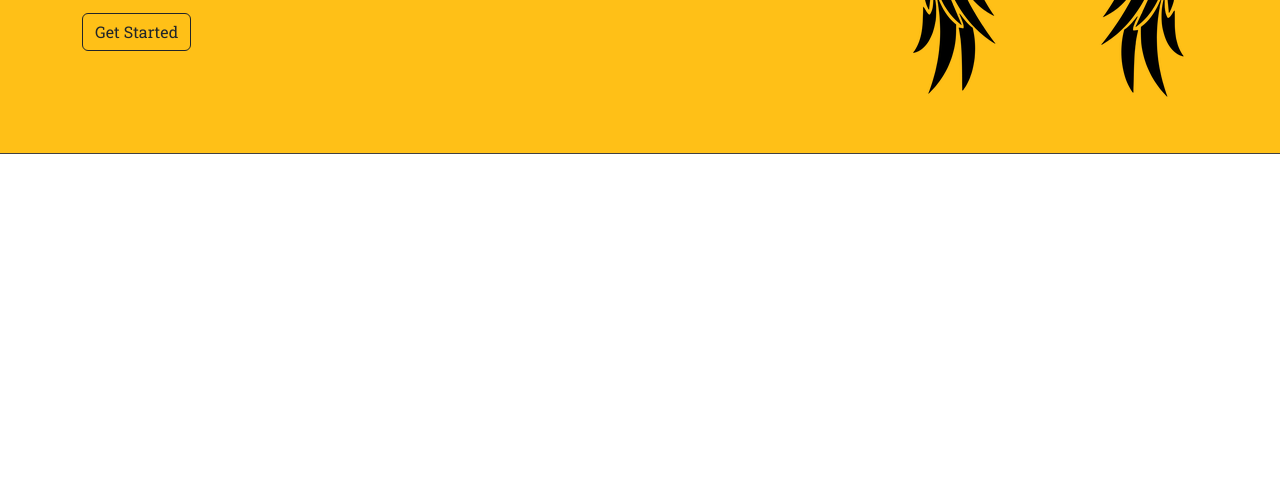
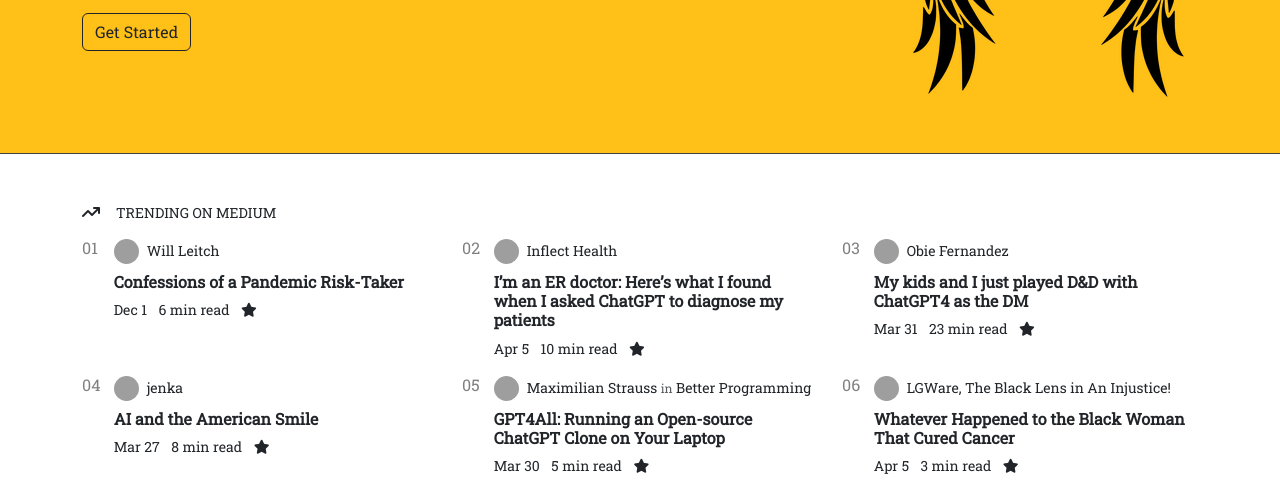
Before and after one commit to rabiakaya0/websitesinasilyapilir, a plain HTML site: page index.html in a window 1280 px wide. Shown: the part 354-846 px from the top of the page. Before the commit the page ends 800 px from the top, so only its background shows below. Drawn offline with Linux system fonts and the light colour scheme; grey boxes are pictures that could not be loaded.

Commit message:
kullanicilar

```diff
--- a/index.html
+++ b/index.html
@@ -45,6 +45,7 @@
         </div>
       </div>
     </nav>
+
     <div class="bg-sari py-5 bg-borderbottom">
       <div class="container">
         <div class="row">
@@ -65,6 +66,136 @@
       </div>
     </div>
 
+    <div class="container mt-5">
+      <div class="row">
+        <div class="col-12 mb-2">
+          <!-- font awesome -->
+          <h6><i class="fa-solid fa-arrow-trend-up"></i><small class="ms-3">TRENDING ON MEDIUM</small></h6>
+        </div>
+        <article class="col-sm-4">
+          <div class="row">
+            <div class="col-1">
+              <h6 class="text-black-50">01</h6>
+            </div>
+            <div class="col-11">
+              <img class="rounded-circle" src="https://picsum.photos/id/11/25/25" alt="">
+              <span class="small ms-1">Will Leitch</span>
+              <h6 class="mt-2"><strong>Confessions of a Pandemic Risk-Taker</strong></h6>
+              <ul class="list-inline small">
+                <li class="list-inline-item">Dec 1</li>
+                <li class="list-inline-item">6 min read</li>
+                <li class="list-inline-item">
+                  <i class="fa-solid fa-star"></i>
+                </li>
+              </ul>
+            </div>
+          </div>
+        </article>
+
+        <article class="col-sm-4">
+          <div class="row">
+            <div class="col-1">
+              <h6 class="text-black-50">02</h6>
+            </div>
+            <div class="col-11">
+              <img class="rounded-circle" src="https://picsum.photos/id/12/25/25" alt="">
+              <span class="small ms-1">Inflect Health</span>
+              <h6 class="mt-2"><strong>I’m an ER doctor: Here’s what I found when I asked ChatGPT to diagnose my patients</strong></h6>
+              <ul class="list-inline small">
+                <li class="list-inline-item">Apr 5</li>
+                <li class="list-inline-item">10 min read</li>
+                <li class="list-inline-item">
+                  <i class="fa-solid fa-star"></i>
+                </li>
+              </ul>
+            </div>
+          </div>
+        </article>
+
+        <article class="col-sm-4">
+          <div class="row">
+            <div class="col-1">
+              <h6 class="text-black-50">03</h6>
+            </div>
+            <div class="col-11">
+              <img class="rounded-circle" src="https://picsum.photos/id/13/25/25" alt="">
+              <span class="small ms-1">Obie Fernandez</span>
+              <h6 class="mt-2"><strong>My kids and I just played D&D with ChatGPT4 as the DM</strong></h6>
+              <ul class="list-inline small">
+                <li class="list-inline-item">Mar 31</li>
+                <li class="list-inline-item">23 min read</li>
+                <li class="list-inline-item">
+                  <i class="fa-solid fa-star"></i>
+                </li>
+              </ul>
+            </div>
+          </div>
+        </article>
+
+        <article class="col-sm-4">
+          <div class="row">
+            <div class="col-1">
+              <h6 class="text-black-50">04</h6>
+            </div>
+            <div class="col-11">
+              <img class="rounded-circle" src="https://picsum.photos/id/14/25/25" alt="">
+              <span class="small ms-1">jenka</span>
+              <h6 class="mt-2"><strong>AI and the American Smile</strong></h6>
+              <ul class="list-inline small">
+                <li class="list-inline-item">Mar 27</li>
+                <li class="list-inline-item">8 min read</li>
+                <li class="list-inline-item">
+                  <i class="fa-solid fa-star"></i>
+                </li>
+              </ul>
+            </div>
+          </div>
+        </article>
+
+        <article class="col-sm-4">
+          <div class="row">
+            <div class="col-1">
+              <h6 class="text-black-50">05</h6>
+            </div>
+            <div class="col-11">
+              <img class="rounded-circle" src="https://picsum.photos/id/15/25/25" alt="">
+              <span class="small ms-1">Maximilian Strauss <small class="text-muted">in</small> Better Programming</span>
+              <h6 class="mt-2"><strong>GPT4All: Running an Open-source ChatGPT Clone on Your Laptop</strong></h6>
+              <ul class="list-inline small">
+                <li class="list-inline-item">Mar 30</li>
+                <li class="list-inline-item">5 min read</li>
+                <li class="list-inline-item">
+                  <i class="fa-solid fa-star"></i>
+                </li>
+              </ul>
+            </div>
+          </div>
+        </article>
+
+        <article class="col-sm-4">
+          <div class="row">
+            <div class="col-1">
+              <h6 class="text-black-50">06</h6>
+            </div>
+            <div class="col-11">
+              <img class="rounded-circle" src="https://picsum.photos/id/16/25/25" alt="">
+              <span class="small ms-1">LGWare, The Black Lens in An Injustice!</span>
+              <h6 class="mt-2"><strong>Whatever Happened to the Black Woman That Cured Cancer</strong></h6>
+              <ul class="list-inline small">
+                <li class="list-inline-item">Apr 5</li>
+                <li class="list-inline-item">3 min read</li>
+                <li class="list-inline-item">
+                  <i class="fa-solid fa-star"></i>
+                </li>
+              </ul>
+            </div>
+          </div>
+        </article>
+      </div>
+    </div>
+
+
+
     <script src="js/bootstrap.bundle.min.js"></script>
 </body>
 </html>
```
